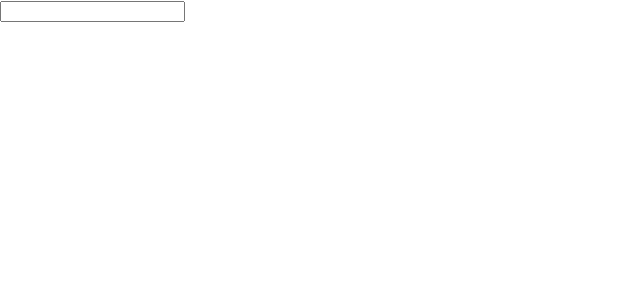
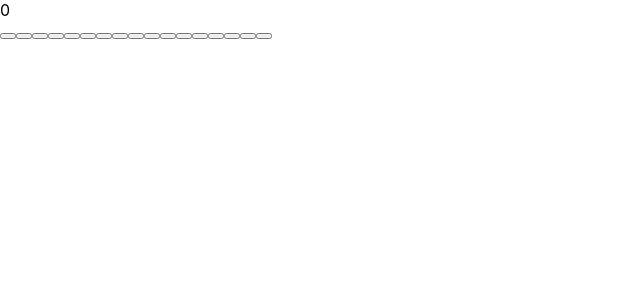
Before and after one commit to llcodingll/-hk-toss-full-react, a React (Create React App) app: page / in a window 1280 px wide. Shown: the top 300 px of the page, without its empty margins (0-640 px from the left). Built offline with nearby package versions, Linux system fonts and the light colour scheme.

Commit message:
Initial&Calculator

```diff
--- a/package.json
+++ b/package.json
@@ -6,6 +6,7 @@
     "@testing-library/jest-dom": "^5.17.0",
     "@testing-library/react": "^13.4.0",
     "@testing-library/user-event": "^13.5.0",
+    "mathjs": "^13.1.1",
     "react": "^18.3.1",
     "react-dom": "^18.3.1",
     "react-scripts": "5.0.1",
--- /dev/null
+++ b/src/Calculator.jsx
@@ -0,0 +1,57 @@
+import { evaluate } from "mathjs";
+import { useState } from "react"
+
+const Calculator = () => {
+    const [input, setInput] = useState("");
+    const [result, setResult] = useState("");
+
+    const handleClick = (value) => {
+        setInput((prev) => prev + value);
+    };
+
+    const clearInput = () => {
+        setInput("");
+        setResult("");
+    };
+
+    const calculateResult = () => {
+        try{
+            setResult(evaluate(input));
+        } catch{
+            setResult("Error");
+        }
+    };
+
+    const buttons = [
+        'C', '/', '*', '-',
+        '7', '8', '9', '+',
+        '4', '5', '6', '=',
+        '1', '2', '3', '0', '.'
+    ];
+
+    return(
+        <div className="calculator">
+        <div className="display">
+            {input || '0'}
+            <div className="result">{result}</div>
+      </div>
+      <div className="buttons">
+        {buttons.map((btn, i) => (
+          <button
+            key={i}
+            value={btn}
+            onClick={
+              btn === 'C'
+                ? clearInput
+                : btn === '='
+                ? calculateResult
+                : () => handleClick(btn)
+            }
+          />
+        ))}
+      </div>
+    </div>
+    );
+};
+
+export default Calculator;
--- /dev/null
+++ b/src/Components/Calculator.jsx
@@ -0,0 +1,8 @@
+const Calculator = () => (
+    <div>
+        <h1>Calculator</h1>
+        <Calculator/>
+    </div>
+);
+
+export default Calculator;
--- a/src/index.js
+++ b/src/index.js
@@ -3,11 +3,11 @@ import ReactDOM from 'react-dom/client';
 import './index.css';
 import App from './App';
 import reportWebVitals from './reportWebVitals';
-import Test2 from './Test2';
+import Calculator from './Calculator';
 
 const root = ReactDOM.createRoot(document.getElementById('root'));
 root.render(
-  <Test2 />
+  <Calculator />
 );
 
 reportWebVitals();
```
Also changed, not shown: 1 other file (tests, documents, lock files or other folders).
